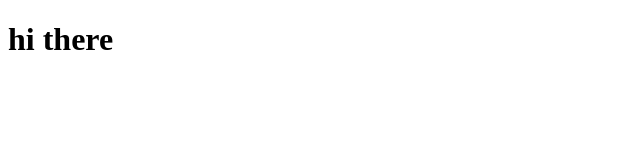
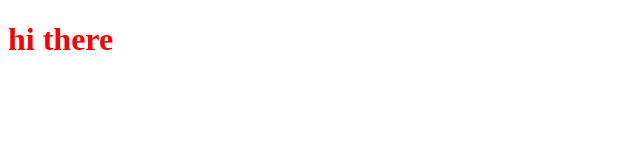
Before and after one commit to atdt/furry-garbanzo, a website: page index.html in a window 1280 px wide. Shown: the whole page, without its empty margins (0-640 px from the left). Drawn offline with Linux system fonts and the light colour scheme.

Commit message:
Update style.css

```diff
--- a/src/style.css
+++ b/src/style.css
@@ -1,2 +1,3 @@
-.foo {
+body {
   color: red;
+}
```
